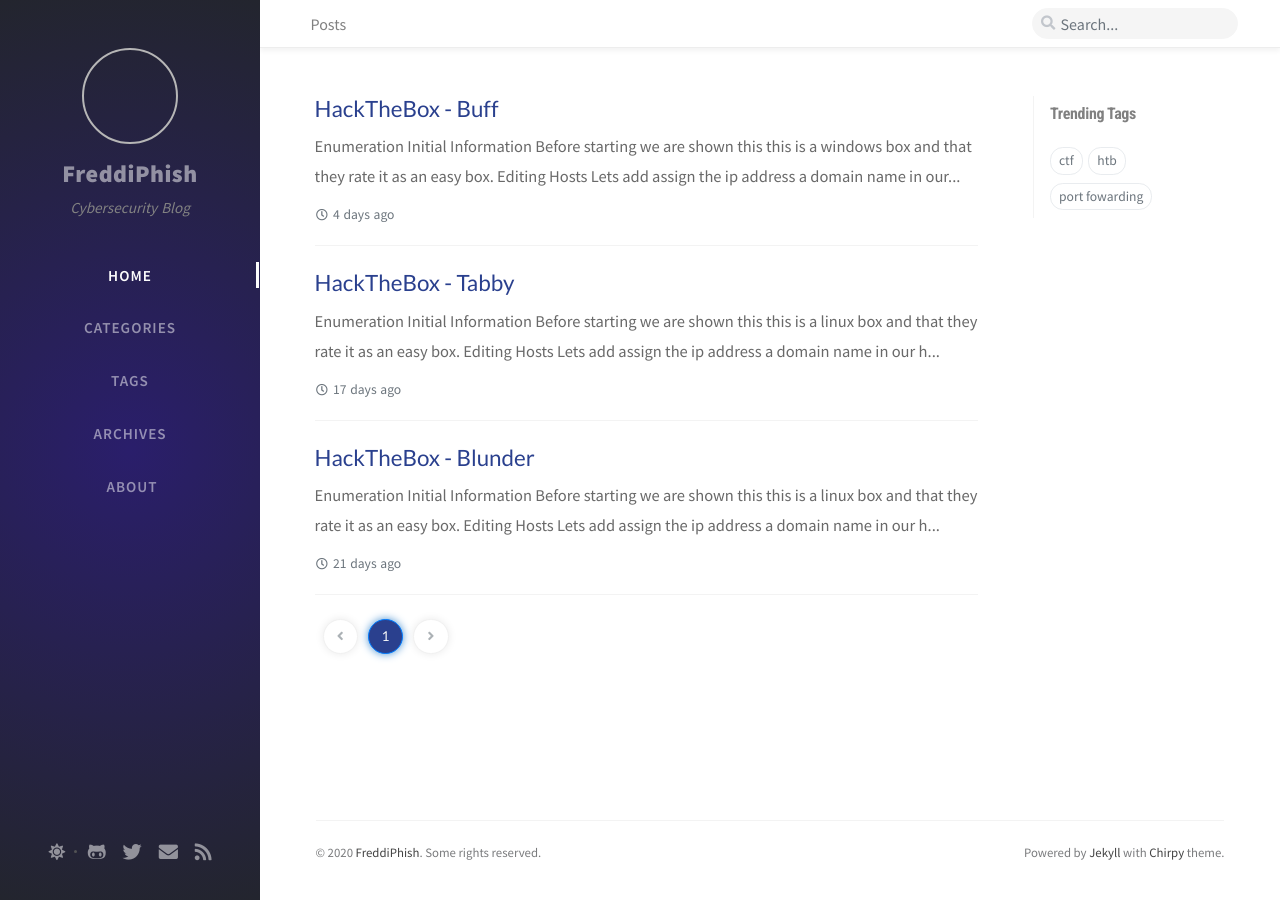
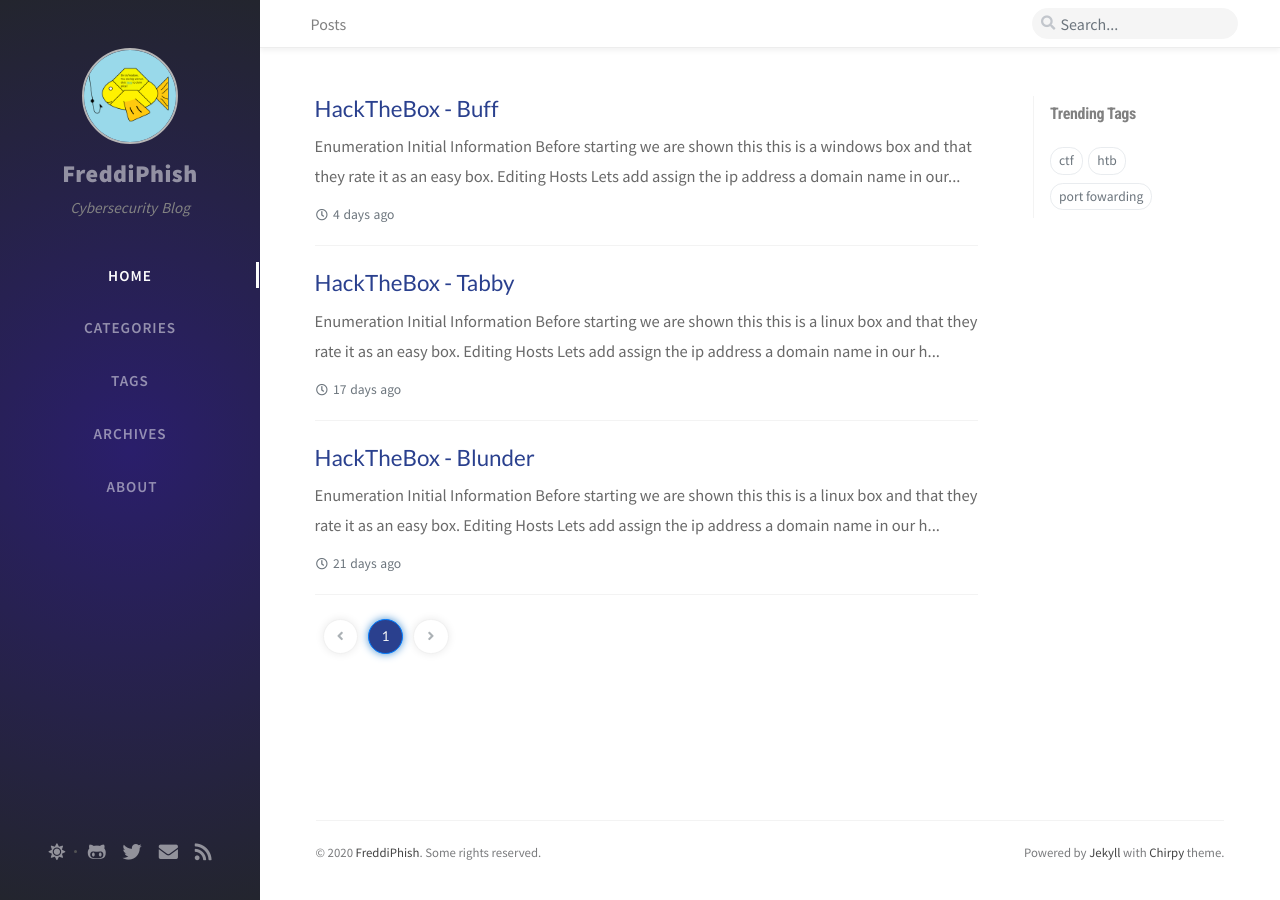
Before and after one commit to FreddiPhish/freddiphish.github.io, a Jekyll site: the page built from index.html, in a window 1280 px wide. Built offline with Jekyll 4.4.1, drawn with Linux system fonts in a browser that asks for light colours; nearby versions of some CDN libraries; the list of posts is cut into pages by our own code; comment, search, counter and statistics services are not loaded.

Commit message:
Fixed avatar file type

```diff
--- a/_config.yml
+++ b/_config.yml
@@ -20,7 +20,7 @@
 
 # author: your_full_name                  # change to your full name
 
-avatar: /assets/img/favicons/avatar.jpg   # support internet resources
+avatar: /assets/img/favicons/avatar.png   # support internet resources
 
 github:
   username: FreddiPhish             # change to your github username
```
